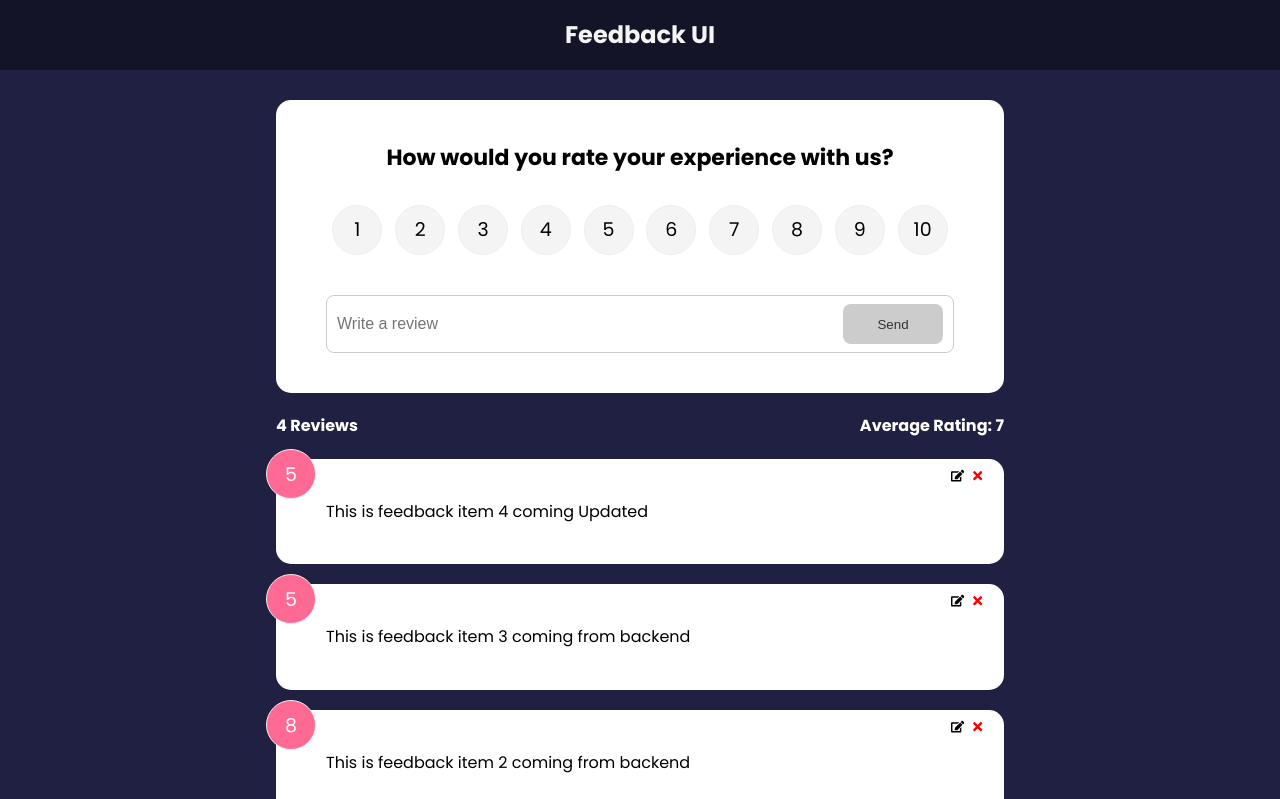
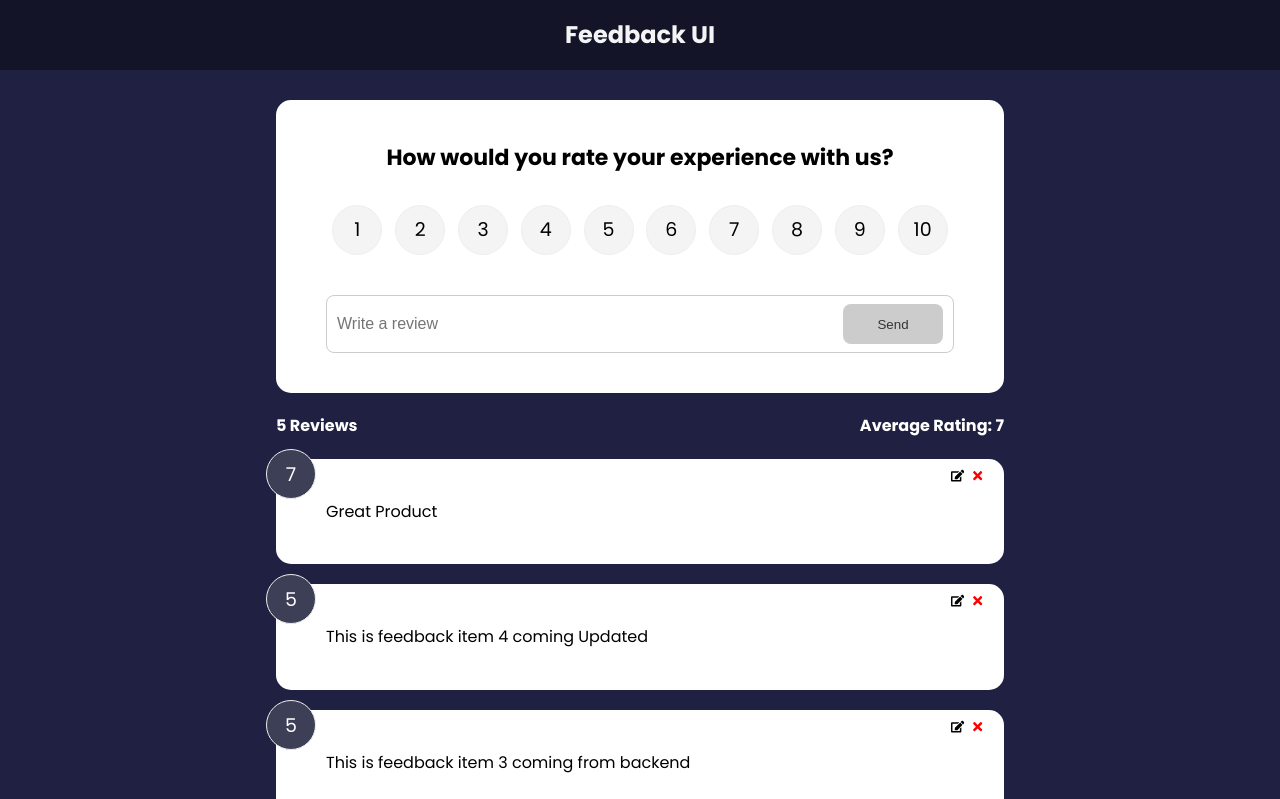
Before and after one commit to Swaniket/feedback-ui, a React (Create React App) app: page / in a window 1280 px wide. Shown: the top 799 px of the page. Built offline with nearby package versions, Linux system fonts and the light colour scheme; data requests are answered from the project's data file.

Commit message:
Updated CSS

```diff
--- a/db.json
+++ b/db.json
@@ -19,6 +19,11 @@
       "text": "This is feedback item 4 coming Updated",
       "rating": 5,
       "id": 4
+    },
+    {
+      "text": "Great Product",
+      "rating": 7,
+      "id": 5
     }
   ]
 }
--- a/src/index.css
+++ b/src/index.css
@@ -92,7 +92,7 @@ header {
 
 .rating li:hover,
 .num-display {
-  background: #ff6a95;
+  background: #3d3f57;
   color: #fff;
 }
 
@@ -101,7 +101,7 @@ header {
 }
 
 [type='radio']:checked ~ label {
-  background: #ff6a95;
+  background: #3d3f57;
   color: #fff;
 }
 
@@ -165,7 +165,7 @@ input:focus {
 }
 
 .btn-secondary {
-  background: #ff6a95;
+  background: #3d3f57;
 }
 
 .btn:hover {
@@ -205,7 +205,7 @@ input:focus {
 }
 
 .about-link a:hover {
-  color: #ff6a95;
+  color: #3d3f57;
 }
 
 .about h1 {
```
